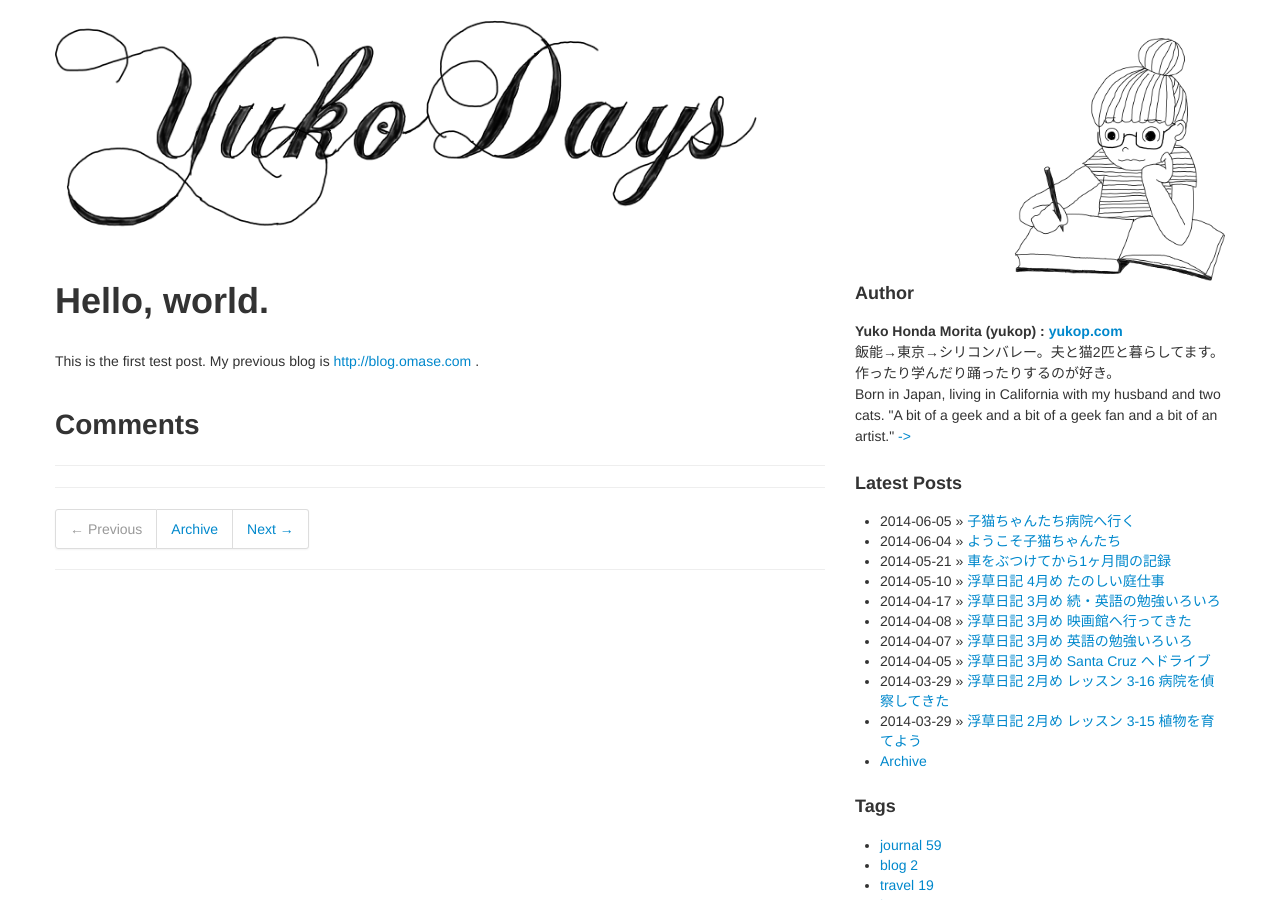
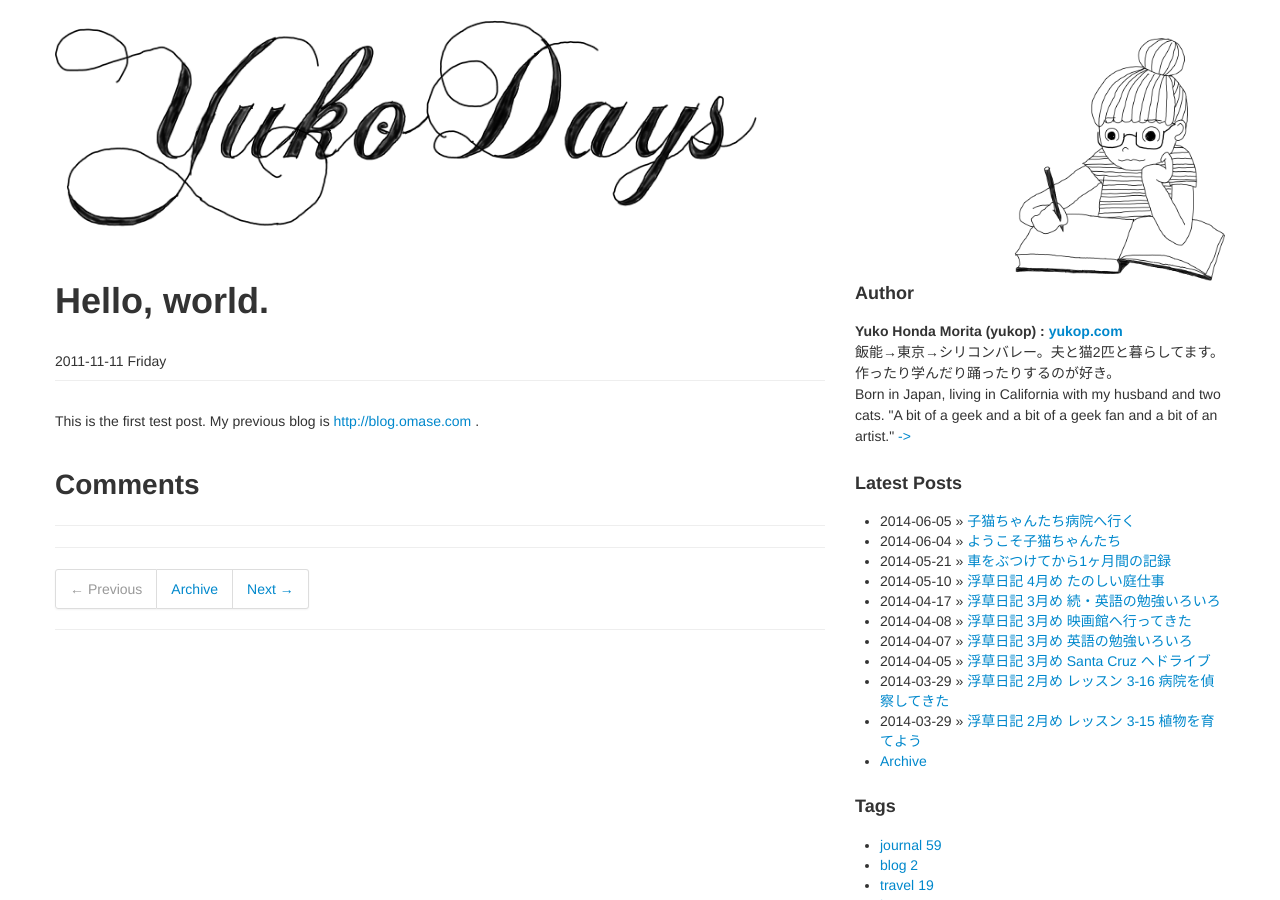
Before and after one commit to j-7/yukop.github.com, a Jekyll site: the page built from _posts/2011-11-11-hello-world.html, in a window 1280 px wide and 900 px high. Built offline with Jekyll 4.4.1, drawn with Linux system fonts in a browser that asks for light colours; comment, search, counter and statistics services are not loaded.

Commit message:
fixed styles

```diff
--- a/_includes/themes/twitter/post.html
+++ b/_includes/themes/twitter/post.html
@@ -1,6 +1,10 @@
 <div class="row">
   <div class="span8">
-    <h1>{{ page.title }} <!--<small>Supporting tagline</small>--></h1>
+    <div class="page-header">
+      <h1>{{ page.title }}</h1>
+      <span class="date">{{ page.date | date: "%F %A" }}</span>
+    </div>
+
     {{ content }}
 
     <hr>
```
